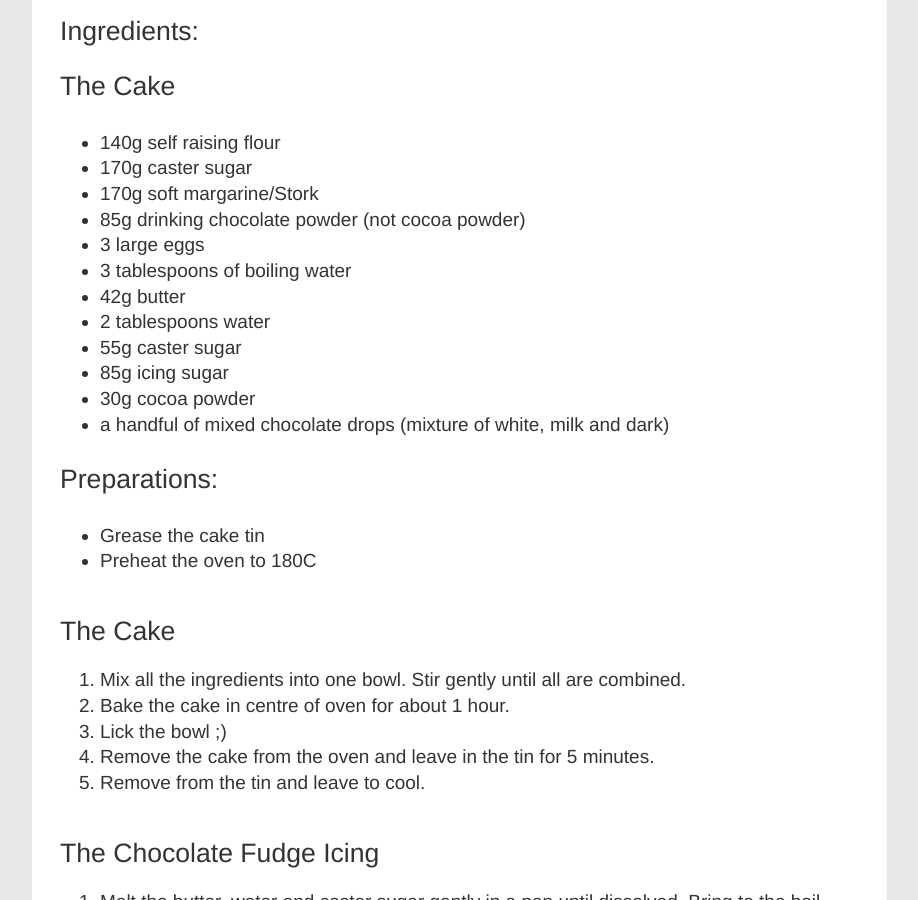
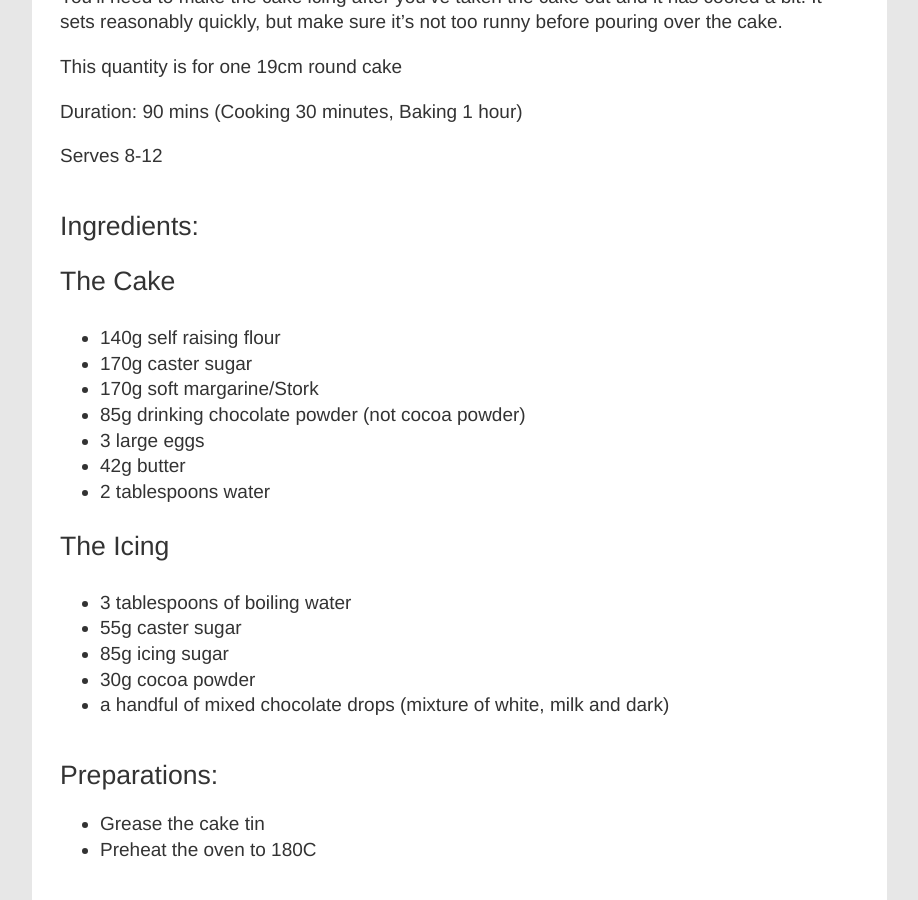
Before and after one commit to maban/maban, a Jekyll site: the page built from _posts/2010-02-19-35.html, in a window 1280 px wide and 900 px high, scrolled down 808 px. Shown: the whole window, without its empty margins (181-1099 px from the left). Built offline with Jekyll 4.4.1, drawn with Linux system fonts in a browser that asks for light colours.

Commit message:
Clean up post 35

```diff
--- a/_posts/2010-02-19-35.html
+++ b/_posts/2010-02-19-35.html
@@ -5,18 +5,23 @@ title: The Ultimate Chocolate Cake
 
 <p>I&#8217;ve had a few people ask me for the recipe of the chocolate cake I made for the 200th Boagworld. I wasn&#8217;t going to post this on my blog because it&#8217;s not really about web design, but to justify that, I&#8217;ve marked it all up in the (I believe not yet finalised) hrecipe microformat.</p>
 
-<p>	<figure class="pullout">
-	<img src="http://maban.co.uk/image/article/photo-chocolate-cake.jpg" alt="A photo of the chocolate cake I made" />
+<p>Anyway, I hope my mum won&#8217;t be too upset that I&#8217;ve posted this up here.  It&#8217;s a family recipe that has been perfected over millennia. Possibly.</p>
+
+<div class="hrecipe">
+
+    <p>Here&#8217;s how to make <span class="fn">the ultimate chocolate cake</span>.  Unlike most chocolate cake, this isn&#8217;t at all dry or rich.  It&#8217;s nice and sweet with a soft, gooey texture.</p>
+
+    <figure class="full">
+    	<img src="/image/photo-chocolate-cake.jpg" alt="A photo of the chocolate cake I made" />
     </figure></p>
 
-<p>Anyway, I hope my mum won&#8217;t be too upset that I&#8217;ve posted this up here.  It&#8217;s a family recipe that has been perfected over millennia. Possibly.</p>
+    <p>You&#8217;ll need to make the cake icing after you&#8217;ve taken the cake out and it has cooled a bit.  It sets reasonably quickly, but make sure it&#8217;s not too runny before pouring over the cake.</p>
 
-<p>	<div class="hrecipe">
-	<p>Here&#8217;s how to make <span class="fn">the ultimate chocolate cake</span>.  Unlike most chocolate cake, this isn&#8217;t at all dry or rich.  It&#8217;s nice and sweet with a soft, gooey texture.</p>
-	<p>You&#8217;ll need to make the cake icing after you&#8217;ve taken the cake out and it has cooled a bit.  It sets reasonably quickly, but make sure it&#8217;s not too runny before pouring over the cake.</p>
     <p class="summary">This quantity is for one 19cm round cake</p>
+
     <p>Duration: <span class="duration">90 mins</span> (Cooking 30 minutes, Baking 1 hour)</p>
-	<p>Serves <span class="yield">8-12</span></p></p>
+
+    <p>Serves <span class="yield">8-12</span></p>
 
     <h2>Ingredients:</h2>
 
@@ -28,16 +33,23 @@ title: The Ultimate Chocolate Cake
     	<li class="ingredient"><span class="value">170</span><span class="type">g</span> soft margarine/Stork</li>
     	<li class="ingredient"><span class="value">85</span><span class="type">g</span> drinking chocolate powder (not cocoa powder)</li>
     	<li class="ingredient"><span class="value">3</span> large eggs</li>
-	<li class="ingredient"><span class="value">3</span> <span class="type">tablespoons</span> of boiling water</li>
     	<li class="ingredient"><span class="value">42</span><span class="type">g</span> butter</li>
     	<li class="ingredient"><span class="value">2</span><span class="type"> tablespoons</span> water</li>
+    </ul>
+
+    <h3>The Icing</h3>
+
+    <ul>
+        <li class="ingredient"><span class="value">3</span> <span class="type">tablespoons</span> of boiling water</li>
     	<li class="ingredient"><span class="value">55</span><span class="type">g</span> caster sugar</li>
     	<li class="ingredient"><span class="value">85</span><span class="type">g</span> icing sugar</li>
     	<li class="ingredient"><span class="value">30</span><span class="type">g</span> cocoa powder</li>
     	<li class="ingredient"><span class="value">a handful</span> of mixed chocolate drops (mixture of white, milk and dark)</li>
     </ul>
 
-<h3>Preparations:</h3>
+    <div class="instructions">
+
+        <h2>Preparations:</h2>
 
         <ul>
         	<li>Grease the cake tin</li>
@@ -46,7 +58,7 @@ title: The Ultimate Chocolate Cake
 
         <h2>The Cake</h2>
 
-<ol class="instructions">
+        <ol>
         	<li>Mix all the ingredients into one bowl. Stir gently until all are combined.</li>
         	<li>Bake the cake in centre of oven for about 1 hour.</li>
         	<li>Lick the bowl ;)</li>
@@ -56,9 +68,13 @@ title: The Ultimate Chocolate Cake
 
         <h2>The Chocolate Fudge Icing</h2>
 
-<ol class="instructions">
+        <ol>
         	<li>Melt the butter, water and caster sugar gently in a pan until dissolved.  Bring to the boil.</li>
         	<li>Remove from the heat and add sifted icing sugar and cocoa powder.</li>
         	<li>Mix together and beat with a wooden spoon until smooth, then pour over the cake.</li>
         	<li>Immediately sprinkle with chocolate drops.</li>
         </ol>
+
+    </div>
+
+</div>
```
Also changed, not shown: image/photo-chocolate-cake.jpg (added). Lines whose indentation alone changed are shown as unchanged.
